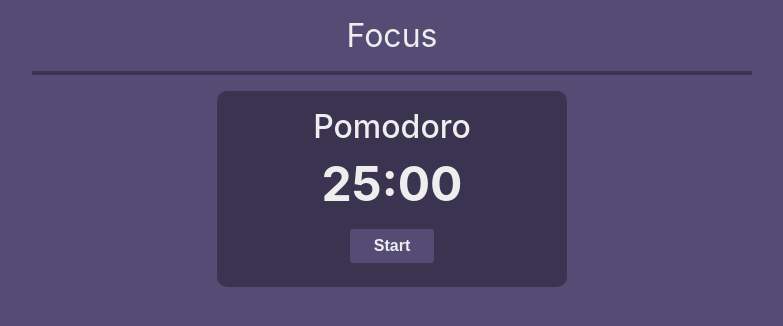
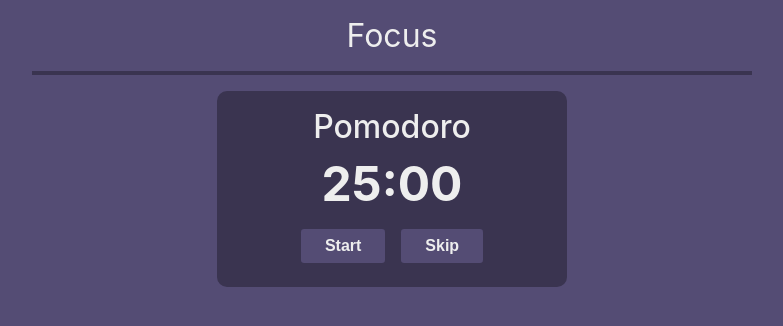
Before and after one commit to RioBits/focus-app, a React (Create React App) app: page / in a window 1280 px wide. Shown: the top 326 px of the page, without its empty margins (248-1031 px from the left). Built offline with nearby package versions, Linux system fonts and the light colour scheme.

Commit message:
add breaks

```diff
--- a/src/components/Timer/index.jsx
+++ b/src/components/Timer/index.jsx
@@ -5,12 +5,14 @@ import styles from './Timer.module.css'
 const Timer = () => {
   const [isRunning, setIsRunning] = useState(false)
   const [timeText, setTimeText] = useState('25:00')
-  const time = useRef(25 * 60)
+  const time = useRef(0.05 * 60)
+  const round = useRef(0)
 
   useEffect(() => {
     let timer
 
     if (isRunning) {
+      console.log(round.current)
       tick(time)
       timer = setInterval(() => {
         tick(time)
@@ -37,15 +39,63 @@ const Timer = () => {
 
     time.current = time.current - 1
 
-    // console.log('tick')
+    if (minutes === 0 && seconds === 0) {
+      const notificationSound = new Audio('./sounds/notification.mp3')
+      notificationSound.play()
+      new Notification("it's time to take break!", {
+        icon: './favicon.ico',
+        body: "Nice work! now le'ts take a break",
+      })
+
+      setIsRunning(false)
+
+      round.current = round.current + 1
+      if (round.current % 2 === 0) {
+        setTimeText('25:00')
+        time.current = 0.05 * 60
+      } else if (round.current % 7 === 0) {
+        setTimeText('15:00')
+        time.current = 0.05 * 60
+        round.current = -1
+      } else {
+        setTimeText('05:00')
+        time.current = 0.05 * 60
+      }
+    }
+    console.log('tick')
   }
 
   return (
     <div className={styles.container}>
       <h1>Pomodoro</h1>
       <p className={styles.time}>{timeText}</p>
-      <Button onClick={() => setIsRunning((prev) => !prev)}>
+      <Button
+        onClick={() => {
+          Notification.requestPermission()
+
+          setIsRunning((prev) => !prev)
+        }}
+      >
         {isRunning ? 'Pause' : 'Start'}
+      </Button>
+      <Button
+        onClick={() => {
+          setIsRunning(false)
+          round.current = round.current + 1
+          if (round.current % 2 === 0) {
+            setTimeText('25:00')
+            time.current = 0.05 * 60
+          } else if (round.current % 7 === 0) {
+            setTimeText('15:00')
+            time.current = 0.05 * 60
+            round.current = -1
+          } else {
+            setTimeText('05:00')
+            time.current = 0.05 * 60
+          }
+        }}
+      >
+        Skip
       </Button>
     </div>
   )
```
Also changed, not shown: 1 other file (tests, documents, lock files or other folders).
